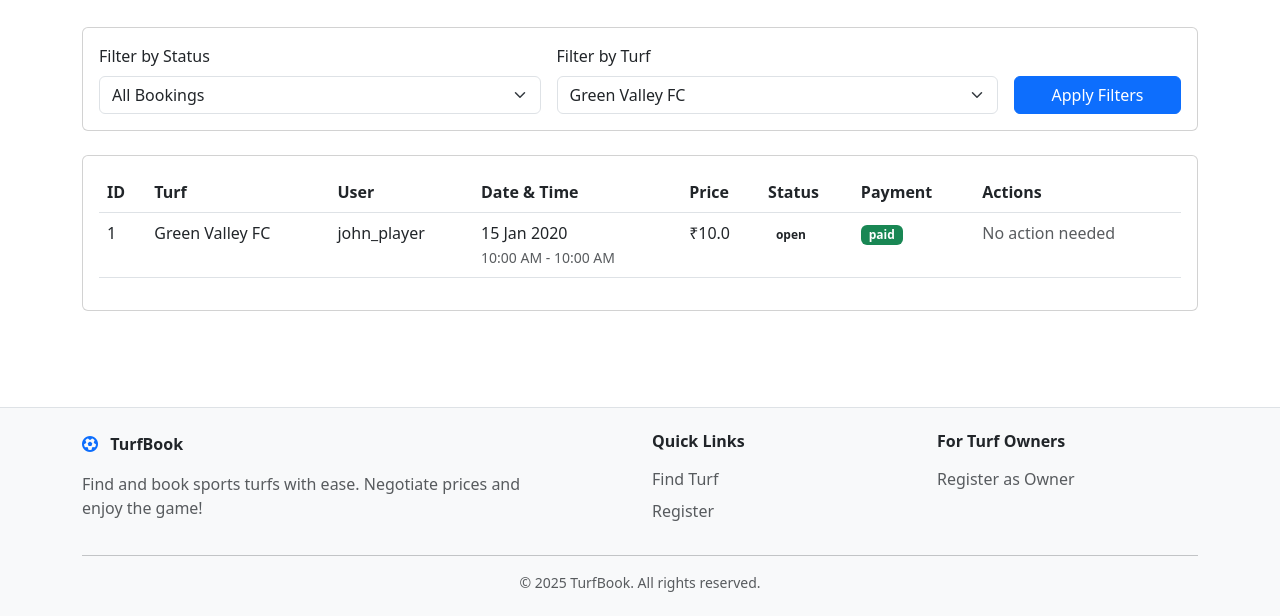
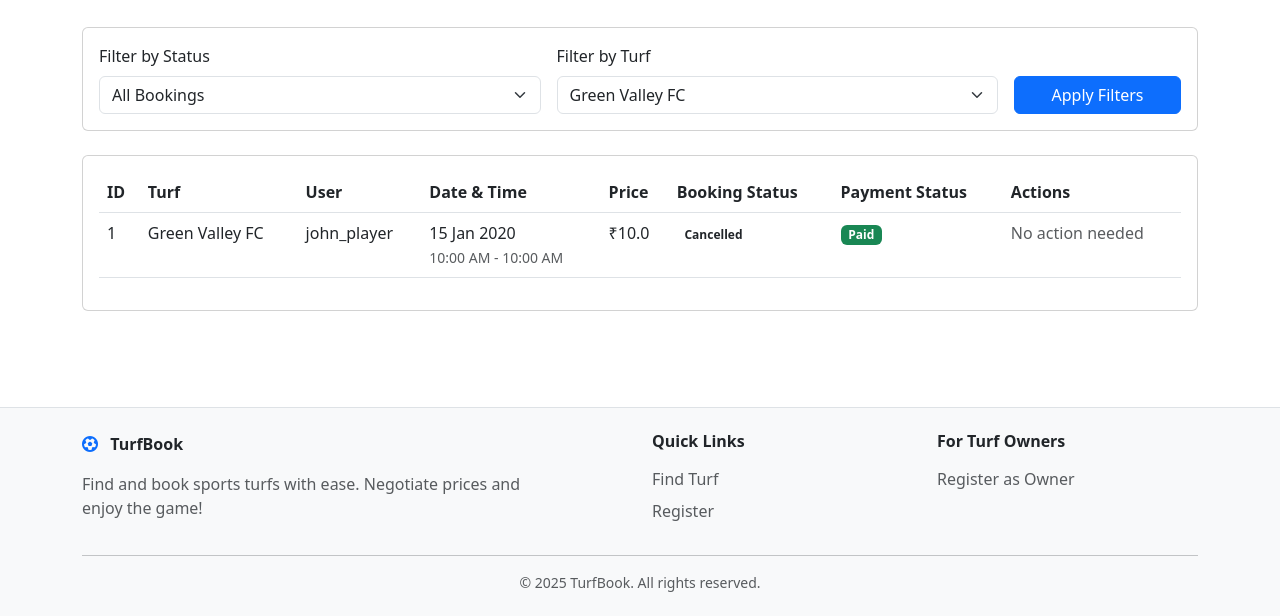
Before and after one commit to aliakbar-nathani/turf, a Flask app: template templates/owner/bookings.html in a window 1280 px wide. Shown: the part 165-781 px from the top of the page. Run offline with Flask 3, Linux system fonts and the light colour scheme; tables that the repository leaves empty hold one stand-in row (values such as "Sample post"); the template is opened without the code that fills it: values that come from a table or form of the project are taken from there, most other values are stand-ins (such as "Sample title", 1, 10 or a date in 2020); some libraries are stand-ins or nearby versions.

Commit message:
Improve the clarity of booking and payment statuses for venue owners
Updates booking statuses in owner's booking view with tooltips for better clarification.

Replit-Commit-Author: Agent
Replit-Commit-Session-Id: 09570e47-521e-41a8-aa5d-92e8fb922a7b
Replit-Commit-Screenshot-Url: https://storage.googleapis.com/screenshot-production-us-central1/6f9a5342-6609-4a50-a6f0-7fda98cc8e3a/564df011-8905-4a36-aeb3-828982678d9d.jpg

```diff
--- a/templates/owner/bookings.html
+++ b/templates/owner/bookings.html
@@ -56,8 +56,8 @@
                                 <th>User</th>
                                 <th>Date & Time</th>
                                 <th>Price</th>
-                                <th>Status</th>
-                                <th>Payment</th>
+                                <th>Booking Status</th>
+                                <th>Payment Status</th>
                                 <th>Actions</th>
                             </tr>
                         </thead>
@@ -78,13 +78,35 @@
                                         {% endif %}
                                     </td>
                                     <td>
-                                        <span class="booking-status status-{{ booking.status.lower() }}">
-                                            {{ booking.status }}
+                                        <span class="booking-status status-{{ booking.status.lower() }}"
+                                              data-bs-toggle="tooltip"
+                                              data-bs-placement="top"
+                                              title="{% if booking.status == 'pending' %}Waiting for your approval{% elif booking.status == 'negotiating' %}Price negotiation in progress{% elif booking.status == 'payment_pending' %}Approved, waiting for payment{% elif booking.status == 'confirmed' %}Booking confirmed{% elif booking.status == 'completed' %}Booking completed{% else %}Booking cancelled{% endif %}">
+                                            {% if booking.status == 'pending' %}
+                                                Needs Review
+                                            {% elif booking.status == 'negotiating' %}
+                                                Negotiating
+                                            {% elif booking.status == 'payment_pending' %}
+                                                Approved (Payment Due)
+                                            {% elif booking.status == 'confirmed' %}
+                                                Confirmed
+                                            {% elif booking.status == 'completed' %}
+                                                Completed
+                                            {% else %}
+                                                Cancelled
+                                            {% endif %}
                                         </span>
                                     </td>
                                     <td>
-                                        <span class="badge bg-{{ 'success' if booking.payment_status == 'paid' else 'warning text-dark' }}">
-                                            {{ booking.payment_status }}
+                                        <span class="badge bg-{{ 'success' if booking.payment_status == 'paid' else 'warning text-dark' }}"
+                                              data-bs-toggle="tooltip"
+                                              data-bs-placement="top"
+                                              title="{% if booking.payment_status == 'pending_payment' %}Payment has not been received yet{% else %}Payment has been received{% endif %}">
+                                            {% if booking.payment_status == 'pending_payment' %}
+                                                Not Paid
+                                            {% else %}
+                                                Paid
+                                            {% endif %}
                                         </span>
                                     </td>
                                     <td>
```
